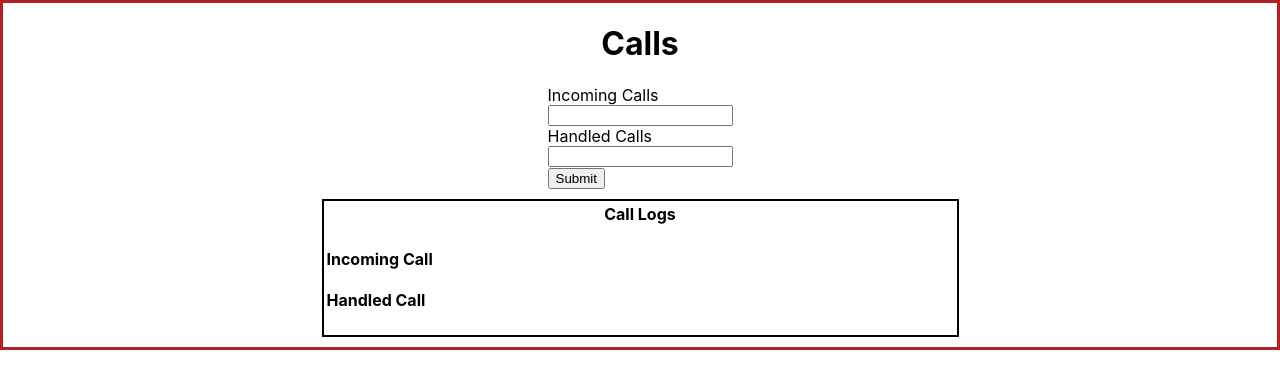
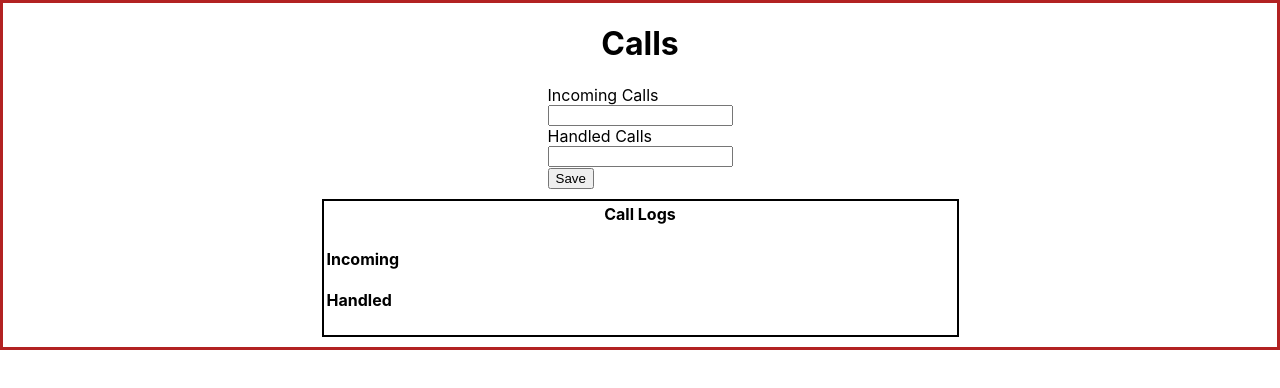
Before and after one commit to Peterhyh/react_rta_data, a React (Create React App) app: page / in a window 1280 px wide. Shown: the top 388 px of the page. Built offline with nearby package versions, Linux system fonts and the light colour scheme.

Commit message:
title update and button name changed

```diff
--- a/src/features/DataEntry.js
+++ b/src/features/DataEntry.js
@@ -43,7 +43,7 @@ const DataEntry = () => {
                 </label>
                 <input type='text' id='handledValue' value={handledValue} onChange={(e) => setHandledValue(e.target.value)} />
 
-                <button type='submit'>Submit</button>
+                <button type='submit'>Save</button>
             </form>
             <table className='call_table_container'>
                 <thead>
@@ -54,9 +54,9 @@ const DataEntry = () => {
                 <tbody>
                     <tr>
                         <td>
-                            <h4>Incoming Call</h4>
+                            <h4>Incoming</h4>
                             <p>{data.incoming}</p>
-                            <h4>Handled Call</h4>
+                            <h4>Handled</h4>
                             <p>{data.handled}</p>
                         </td>
                     </tr>
```
